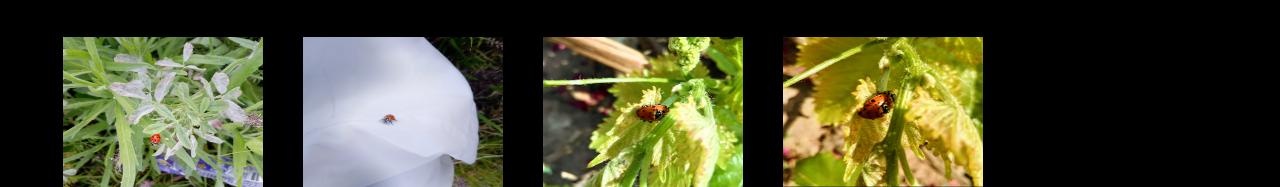
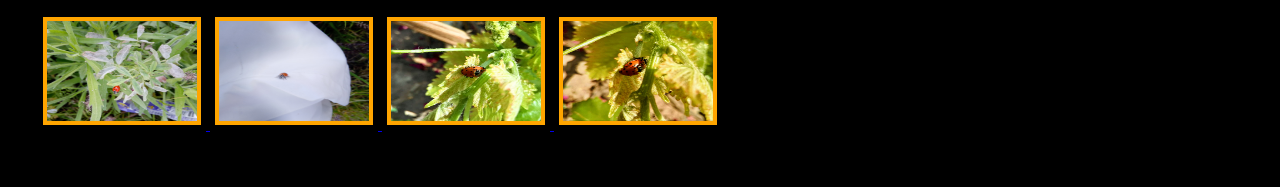
Before and after one commit to SZetta26/LAB3-TP1, a plain HTML site: page index.html in a window 1280 px wide. Shown: the part 2856-3043 px from the top of the page. After the commit the page ends 3005 px from the top, so only its background shows below. Drawn offline with Linux system fonts and the light colour scheme.

Commit message:
Detalles visuales en galeria, agregado bordes de imagenes.

```diff
--- a/index.html
+++ b/index.html
@@ -75,16 +75,16 @@
     <p id="subtitulos">GALERIA DE IMAGENES:</p>
         <div class="galeria">
             <a href="galeria01.jpg">
-                <img class="galeria" src="galeria01.jpg">
+                <img class="border" src="galeria01.jpg">
             </a>
             <a href="galeria02.jpg">
-                <img class="galeria" src="galeria02.jpg">
+                <img class="border" src="galeria02.jpg">
             </a>
             <a href="galeria03.jpg">
-                <img class="galeria" src="galeria03.jpg">
+                <img class="border" src="galeria03.jpg">
             </a>
             <a href="galeria04.jpg">
-                <img class="galeria" src="galeria04.jpg">
+                <img class="border" src="galeria04.jpg">
             </a>
         </div>
 
--- a/mystyle.css
+++ b/mystyle.css
@@ -63,11 +63,14 @@ ol{
 }
 
 .galeria{
-    display: flex;
-    justify-content: space-between;
-    margin: 20px;
-    width: 200px;
-    height: 150px;
+    margin: 15px;
 
 
 }
+
+.border{
+    border: 4px solid orange;
+    width: 150px;
+    height: 100px;
+    margin: 5px;
+}
```
